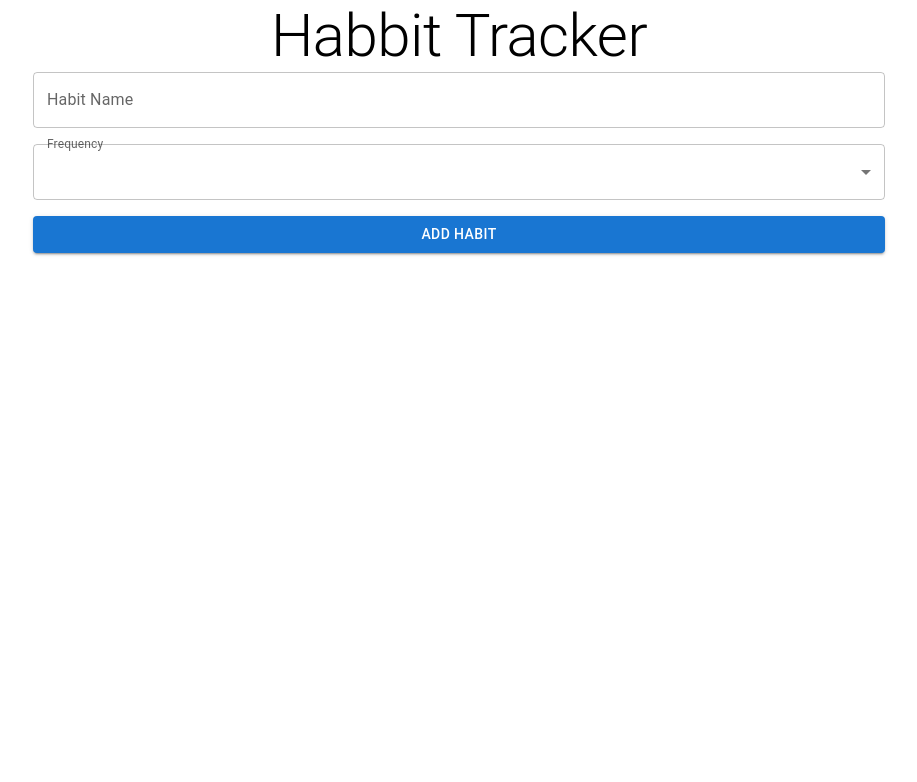
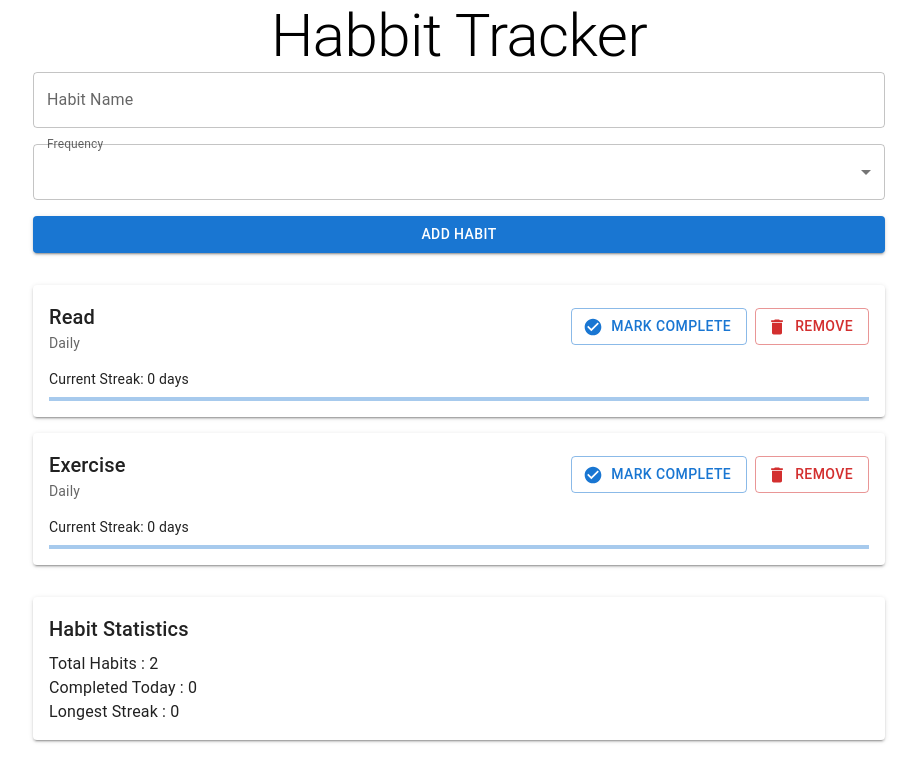
Before and after one commit to adithya-b-r/Habbit-Tracker, a React (Vite) app: page / in a window 1280 px wide. Shown: the top 782 px of the page, without its empty margins (181-1098 px from the left). Built offline with nearby package versions, Linux system fonts and the light colour scheme.

Commit message:
Added HabitStats

```diff
--- a/src/App.tsx
+++ b/src/App.tsx
@@ -4,6 +4,7 @@
 import { Container, Typography } from '@mui/material'
 import AddHabitForm from './components/AddHabitForm'
 import HabitList from './components/HabitList'
+import HabitStats from './components/HabitStats'
 
 
 function App() {
@@ -15,6 +16,7 @@
         </Typography>
         <AddHabitForm/>
         <HabitList/>
+        <HabitStats/>
       </Container>
     </Provider>
   )
--- /dev/null
+++ b/src/components/HabitStats.tsx
@@ -0,0 +1,67 @@
+import React, { useEffect } from 'react';
+import { useDispatch, useSelector } from 'react-redux';
+import { AppDispatch, RootState } from '../store/store';
+import { fetchHabits } from '../store/habbit-slice';
+import { LinearProgress, Paper, Typography } from '@mui/material';
+
+const HabitStats: React.FC = () => {
+  const { habits, isLoading, error } = useSelector((state: RootState) => state.habits);
+  const dispatch = useDispatch<AppDispatch>();
+
+  useEffect(() => {
+    dispatch(fetchHabits());
+  }, []);
+
+  const getCompletedToday = () => {
+    const today = new Date().toISOString().split("T")[0];
+    return habits.filter((habit) => habit.completedDates.includes(today)).length;
+  };
+
+  const getStreak = (habit: Habit) => {
+    let streak = 0;
+    const currentDate = new Date();
+
+    while (true) {
+      const dateString = currentDate.toISOString().split("T")[0];
+
+      if (habit.completedDates.includes(dateString)) {
+        streak++;
+        currentDate.setDate(currentDate.getDate() - 1);
+      } else {
+        break;
+      }
+    }
+
+    return streak;
+  };
+
+  const getLongestStreak = () => {
+    return Math.max(...habits.map(getStreak), 0);
+  }
+
+  if (isLoading) {
+    return <LinearProgress />;
+  }
+  if (error) {
+    return <Typography color="error">{error}</Typography>
+  }
+
+  return (
+    <Paper elevation={2} sx={{ p: 2, my: 4 }}>
+      <Typography variant="h6" gutterBottom>
+        Habit Statistics
+      </Typography>
+      <Typography variant="body1">
+        Total Habits : {habits.length}
+      </Typography>
+      <Typography variant="body1">
+        Completed Today : {getCompletedToday()}
+      </Typography>
+      <Typography variant="body1">
+        Longest Streak : {getLongestStreak()}
+      </Typography>
+    </Paper>
+  )
+}
+
+export default HabitStats;
--- a/src/store/habbit-slice.ts
+++ b/src/store/habbit-slice.ts
@@ -20,7 +20,7 @@
   error: null,
 }
 
-const fetchHabits = createAsyncThunk("habits/fetchHabits", async () => {
+export const fetchHabits = createAsyncThunk("habits/fetchHabits", async () => {
   // Simulating an API call
   await new Promise((resolve) => setTimeout(resolve, 1000));
 
```
